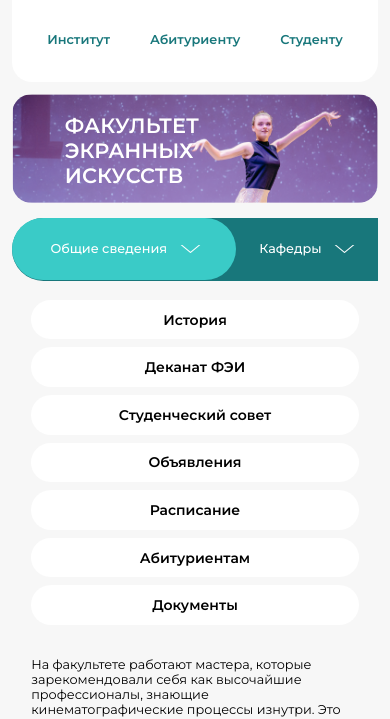
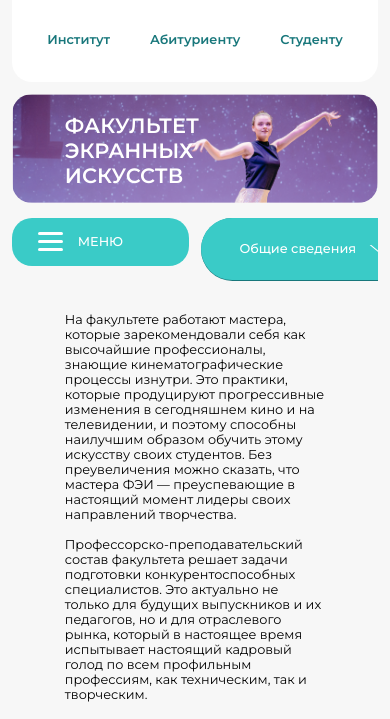
Before and after one commit to aleriiu/institute-kino-tv, a plain HTML site: page faculty.html in a window 390 px wide. Shown: the part 151-870 px from the top of the page. Drawn offline with Linux system fonts and the light colour scheme.

Commit message:
added new menu media on 1200px

```diff
--- a/faculty.html
+++ b/faculty.html
@@ -209,6 +209,7 @@
         </section>
         <section class="section-history section">
             <div class="section-description-header">
+                <div class="mob-menu-wrapper">
                     <div class="section-description-header__container">
                         <div class="sidebar__container-description">
                             <ul class="sidebar__chapter sidebar__chapter-description">
@@ -239,16 +240,27 @@
                         </div>
                     </div>
                     <div class="description">
+                            <div id="mob-menu" class="mob-menu">
+                                <p class="mob-menu-name">МЕНЮ</p>
+                                <div class="section-burger-menu">
+                                    <span></span>
+                                    <span></span>
+                                    <span></span>
+                                </div>
+                            </div>
                             <ul class="description__tags">
-                        <li class="description__tag history__tag_color"><a class="description__tag-link">История</a>
+                                <li class="description__tag history__tag_color"><a
+                                        class="description__tag-link">История</a>
                                 </li>
                                 <li class="description__tag"><a class="description__tag-link">Деканат ФЭИ</a></li>
-                        <li class="description__tag"><a class="description__tag-link">Студенческий совет</a></li>
+                                <li class="description__tag"><a class="description__tag-link">Студенческий совет</a>
+                                </li>
                                 <li class="description__tag"><a class="description__tag-link">Объявления</a></li>
                                 <li class="description__tag"><a class="description__tag-link">Расписание</a></li>
                                 <li class="description__tag"><a class="description__tag-link">Абитуриентам</a></li>
                                 <li class="description__tag"><a class="description__tag-link">Документы</a></li>
-                    </ul>
+                    </div>
+                </div>
                 <div class="description__text-wrapper">
                     <p class=".grant-info__description-text">На факультете работают мастера, которые зарекомендовали
                         себя как
@@ -267,7 +279,6 @@
                         кадровый
                         голод по всем профильным профессиям, как техническим, так и творческим.
                     </p>
-                    </div>
                 </div>
             </div>
         </section>
--- a/style.css
+++ b/style.css
@@ -1417,6 +1417,7 @@ a:hover,
     grid-template-rows: 1fr;
     grid-column-gap: 10px;
     grid-row-gap: 0px;
+    padding: 1.938rem 3.3rem;
 }
 
 .description__text {
@@ -1498,6 +1499,15 @@ a:hover,
     line-height: 1.25rem;
     color: #000000;
     padding-top: 1rem;
+}
+
+.mob-menu-wrapper {
+    display: flex;
+    flex-direction: column;
+}
+
+.mob-menu {
+    display: none;
 }
 
 
@@ -1559,6 +1569,72 @@ a:hover,
     .footer-container {
         justify-content: center;
     }
+}
+
+@media (max-width: 1200px) {
+    .mob-menu-wrapper {
+        flex-direction: row-reverse;
+        gap: 0.75rem;
+        position: relative;
+    }
+
+    .section-description-header__container,
+    .description {
+        flex-basis: 50%;
+        padding: 0;
+        }
+
+    .mob-menu {
+        display: flex;
+        justify-content: center;
+        align-items: center;
+        padding: 1rem 0;
+        width: 100%;
+        position: relative;
+        background-color: #3acbc7;
+        border-radius: 20px;
+    }
+
+    .mob-menu .section-burger-menu {
+        position: absolute;
+        transform: translateX(-200%);
+        padding: 0;
+    }
+
+    .mob-menu .section-burger-menu span {
+        background-color: #FFFFFF;
+    }
+
+    .mob-menu-name {
+        color: #FFFFFF;
+        font-size: 0.8rem;
+        line-height: 1rem;
+        font-weight: 500;
+    }
+
+    .description__tags {
+        position: absolute;
+        flex-direction: column;
+        background-color: #3acbc7;
+        top: 3.75rem;
+        width: 100%;
+        border-radius: 20px;
+        height: 0;
+        overflow: hidden;
+        z-index: 4;
+    }
+
+    .description__tag {
+        width: 100% !important;
+    }
+
+    .description:hover .description__tags,
+    .description:active .description__tags {
+        height: auto !important;
+        padding: 1.2rem 1.2rem;
+    }
+
+
 }
 
 @media (min-width: 1281px) and (max-width: 1440px) {
@@ -2435,10 +2511,6 @@ a:hover,
         justify-content: space-between;
     }
 
-    .description {
-        padding: 1.2rem 1.2rem 0.875rem 1.2rem;
-    }
-
     .description__text {
         text-align: justify;
     }
```
Lines whose indentation alone changed are shown as unchanged.
